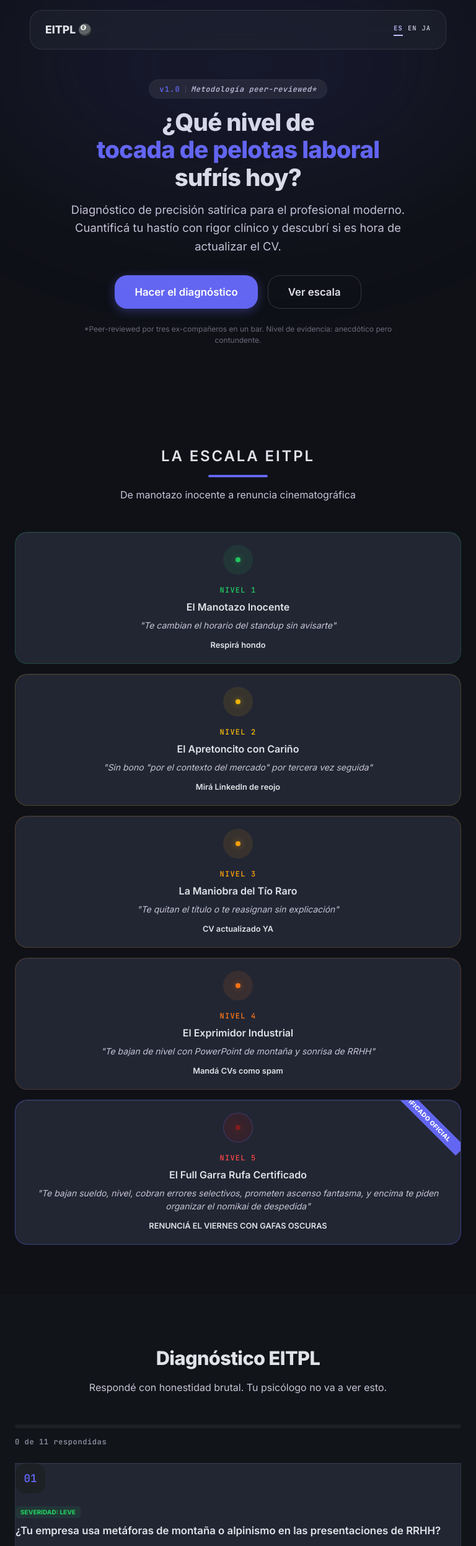
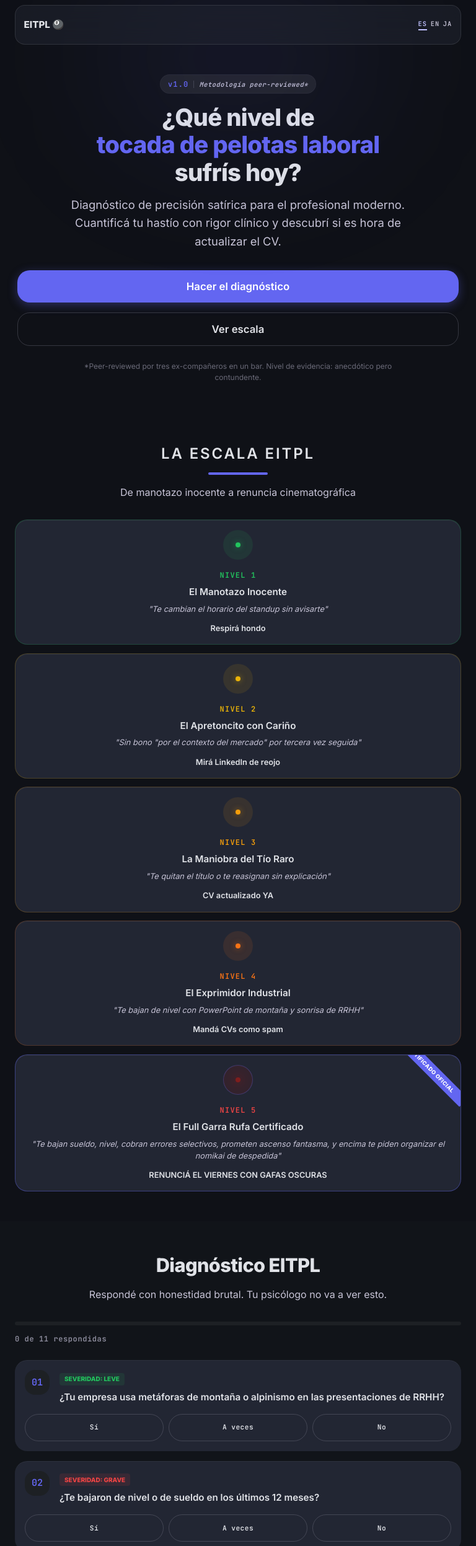
Before and after one commit to darkemlord/eitpl-app, a plain HTML site: page index.html in a window 768 px wide. Shown: the top 2494 px of the page at 62% size. Drawn offline with nearby package versions, Linux system fonts and the light colour scheme.

Commit message:
responsive fix

```diff
--- a/index.html
+++ b/index.html
@@ -2,7 +2,7 @@
 <html class="dark" lang="es">
 <head>
   <meta charset="UTF-8">
-  <meta name="viewport" content="width=device-width, initial-scale=1.0">
+  <meta name="viewport" content="width=device-width, initial-scale=1.0, viewport-fit=cover">
   <meta name="description" content="EITPL — Herramienta científica para medir cuánto te están tocando las pelotas en el laburo.">
   <meta property="og:title" content="EITPL — Escala Internacional de Tocada de Pelotas Laboral">
   <meta property="og:description" content="Descubrí tu nivel. Compartí tu diagnóstico. Renunciá el viernes con gafas oscuras.">
--- a/styles.css
+++ b/styles.css
@@ -13,7 +13,8 @@
   --accent: #6366f1;
   --accent-hover: #4f46e5;
   --primary-tint: #c0c1ff;
-  --primary-tint: #c0c1ff;
+
+  --gutter: 1.25rem;
 
   --level-1: #22c55e;
   --level-2: #eab308;
@@ -32,9 +33,7 @@
   --font-mono: "JetBrains Mono", monospace;
   --font-ja: "Noto Sans JP", "Inter", system-ui, sans-serif;
 
-  --container: min(1280px, 100% - 3rem);
-  --container-narrow: min(896px, 100% - 3rem);
-  --header-h: 64px;
+  --header-h: 56px;
   --transition: 0.2s ease;
 }
 
@@ -58,6 +57,7 @@ body {
   color: var(--text);
   -webkit-font-smoothing: antialiased;
   overflow-x: hidden;
+  padding-bottom: env(safe-area-inset-bottom, 0);
 }
 
 body[lang="ja"] {
@@ -69,13 +69,20 @@ img {
   max-width: 100%;
 }
 
+.container,
+.container-narrow {
+  padding-inline: var(--gutter);
+}
+
 .container {
-  width: var(--container);
+  width: min(1280px, 100%);
+  max-width: 100%;
   margin-inline: auto;
 }
 
 .container-narrow {
-  width: var(--container-narrow);
+  width: min(896px, 100%);
+  max-width: 100%;
   margin-inline: auto;
 }
 
@@ -171,7 +178,8 @@ img {
   left: 0;
   right: 0;
   z-index: 100;
-  padding: 1rem 1.5rem 0;
+  padding: 0.75rem var(--gutter) 0;
+  padding-top: max(0.75rem, env(safe-area-inset-top, 0));
   transition: transform var(--transition), padding var(--transition);
 }
 
@@ -183,10 +191,11 @@ img {
   display: flex;
   align-items: center;
   justify-content: space-between;
-  max-width: var(--container);
+  width: min(1280px, 100%);
+  max-width: 100%;
   margin-inline: auto;
   height: var(--header-h);
-  padding: 0 1.5rem;
+  padding: 0 1rem;
   border-radius: var(--radius-xl);
   transition: border-radius var(--transition), max-width var(--transition);
 }
@@ -382,7 +391,7 @@ img {
 /* ── Levels grid ── */
 .levels-grid {
   display: grid;
-  grid-template-columns: repeat(5, 1fr);
+  grid-template-columns: 1fr;
   gap: 1rem;
 }
 
@@ -554,6 +563,8 @@ img {
 .result-actions .btn:last-child {
   grid-column: 1 / -1;
 }
+
+.questions-container {
   display: flex;
   flex-direction: column;
   gap: 1rem;
@@ -576,13 +587,17 @@ img {
 }
 
 .question-row {
-  display: flex;
-  flex-direction: column;
+  display: grid;
+  grid-template-columns: auto 1fr;
+  grid-template-areas:
+    "num body"
+    "options options";
   gap: 1rem;
+  align-items: start;
 }
 
 .question-number {
-  flex-shrink: 0;
+  grid-area: num;
   width: 3rem;
   height: 3rem;
   display: flex;
@@ -597,7 +612,8 @@ img {
 }
 
 .question-body {
-  flex: 1;
+  grid-area: body;
+  min-width: 0;
 }
 
 .severity-badge {
@@ -621,13 +637,16 @@ img {
 }
 
 .options-group {
-  display: flex;
-  flex-wrap: wrap;
+  grid-area: options;
+  display: grid;
+  grid-template-columns: repeat(3, minmax(0, 1fr));
   gap: 0.5rem;
+  width: 100%;
 }
 
 .option-label {
   cursor: pointer;
+  min-width: 0;
 }
 
 .option-label input {
@@ -638,13 +657,18 @@ img {
 }
 
 .option-pill {
-  display: inline-block;
-  padding: 0.5rem 1.1rem;
+  display: flex;
+  align-items: center;
+  justify-content: center;
+  width: 100%;
+  min-height: 2.75rem;
+  padding: 0.5rem 0.65rem;
   border-radius: 999px;
   border: 1px solid rgba(144, 143, 160, 0.3);
   font-family: var(--font-mono);
-  font-size: 0.75rem;
-  letter-spacing: 0.05em;
+  font-size: 0.7rem;
+  letter-spacing: 0.04em;
+  text-align: center;
   transition: background var(--transition), border-color var(--transition), color var(--transition);
   user-select: none;
 }
@@ -937,76 +961,190 @@ img {
 }
 
 /* ── Responsive ── */
+@media (min-width: 640px) {
+  :root {
+    --gutter: 1.5rem;
+    --header-h: 64px;
+  }
+
+  .hero-badge-label {
+    max-width: none;
+  }
+}
+
 @media (min-width: 769px) {
   .header-cta {
     display: inline-flex;
   }
 
   .question-row {
+    display: flex;
     flex-direction: row;
     align-items: center;
+    gap: 1.25rem;
+  }
+
+  .question-number {
+    flex-shrink: 0;
+  }
+
+  .question-body {
+    flex: 1;
   }
 
   .options-group {
+    display: flex;
+    flex-wrap: nowrap;
     flex-shrink: 0;
+    width: auto;
+    grid-template-columns: unset;
+  }
+
+  .option-pill {
+    display: inline-flex;
+    width: auto;
+    min-height: auto;
+    padding: 0.5rem 1.1rem;
+    font-size: 0.75rem;
   }
 }
 
-@media (max-width: 1024px) {
+@media (min-width: 900px) {
   .levels-grid {
-    grid-template-columns: repeat(2, 1fr);
+    grid-template-columns: repeat(3, 1fr);
   }
 
+  .level-card[data-level="4"],
   .level-card[data-level="5"] {
-    grid-column: span 2;
+    grid-column: span 1;
+  }
+}
+
+@media (min-width: 1100px) {
+  .levels-grid {
+    grid-template-columns: repeat(5, 1fr);
   }
 }
 
 @media (max-width: 768px) {
-  .header-actions .lang-switcher {
-    gap: 0.5rem;
+  .site-header {
+    padding-top: max(0.5rem, env(safe-area-inset-top, 0));
+  }
+
+  .header-nav {
+    height: var(--header-h);
+    padding: 0 0.85rem;
+    border-radius: var(--radius-lg);
+  }
+
+  .logo {
+    font-size: 0.95rem;
+  }
+
+  .header-actions {
+    gap: 0.65rem;
+  }
+
+  .lang-switcher {
+    gap: 0.35rem;
   }
 
   .lang-btn {
     font-size: 0.65rem;
+    padding-bottom: 0.15rem;
   }
 
   .hero {
-    padding-top: 8rem;
+    padding: calc(var(--header-h) + 3.5rem) 0 3rem;
+  }
+
+  .hero-glow {
+    width: min(100vw, 420px);
+    height: 280px;
+    top: -3rem;
+  }
+
+  .hero-badge {
+    flex-wrap: wrap;
+    justify-content: center;
+    max-width: 100%;
+    padding: 0.35rem 0.75rem;
+  }
+
+  .hero-badge-label {
+    font-size: 0.65rem;
+    max-width: 14rem;
+    line-height: 1.35;
+  }
+
+  .hero-actions {
+    flex-direction: column;
+    align-items: stretch;
+    padding-inline: 0.25rem;
+  }
+
+  .hero-actions .btn {
+    width: 100%;
+  }
+
+  .btn-xl {
+    padding: 1rem 1.25rem;
+    width: 100%;
+  }
+
+  .levels-section,
+  .quiz-section,
+  .result-section,
+  .aesthetic-section {
+    padding: 3rem 0;
+  }
+
+  .section-heading {
+    margin-bottom: 2rem;
   }
 
   .levels-grid {
-    grid-template-columns: 1fr;
+    gap: 0.85rem;
   }
 
-  .level-card[data-level="5"] {
-    grid-column: span 1;
+  .level-card {
+    padding: 1rem;
   }
 
-  .aesthetic-grid {
-    grid-template-columns: 1fr;
-    height: auto;
+  .level-card-name {
+    font-size: 0.95rem;
   }
 
-  .aesthetic-image-main {
-    height: 220px;
+  .level-card-desc {
+    font-size: 0.8rem;
   }
 
-  .aesthetic-side {
-    flex-direction: row;
+  .level-card-badge {
+    font-size: 0.55rem;
+    right: -1.75rem;
   }
 
-  .aesthetic-image-secondary {
-    min-height: 140px;
+  .question-card {
+    padding: 1rem;
   }
 
-  .options-group {
-    width: 100%;
+  .question-text {
+    font-size: 0.95rem;
   }
 
-  .option-pill {
-    display: block;
-    text-align: center;
+  .question-number {
+    width: 2.5rem;
+    height: 2.5rem;
+    font-size: 0.95rem;
+  }
+
+  .result-card {
+    padding: 1.75rem 1.15rem;
+    border-radius: var(--radius-xl);
+  }
+
+  .result-message {
+    font-size: 0.95rem;
   }
 
   .result-actions {
@@ -1019,6 +1157,47 @@ img {
 
   .result-actions .btn {
     width: 100%;
+  }
+
+  .aesthetic-grid {
+    grid-template-columns: 1fr;
+    height: auto;
+    gap: 0.85rem;
+  }
+
+  .aesthetic-image-main {
+    height: 200px;
+  }
+
+  .aesthetic-side {
+    flex-direction: column;
+  }
+
+  .aesthetic-image-secondary {
+    min-height: 160px;
+  }
+
+  .aesthetic-callout {
+    min-height: 120px;
+  }
+
+  .footer-links {
+    flex-direction: column;
+    gap: 0.65rem;
+  }
+}
+
+@media (max-width: 380px) {
+  :root {
+    --gutter: 1rem;
+  }
+
+  .options-group {
+    grid-template-columns: 1fr;
+  }
+
+  .option-pill {
+    min-height: 2.5rem;
   }
 }
 
```
